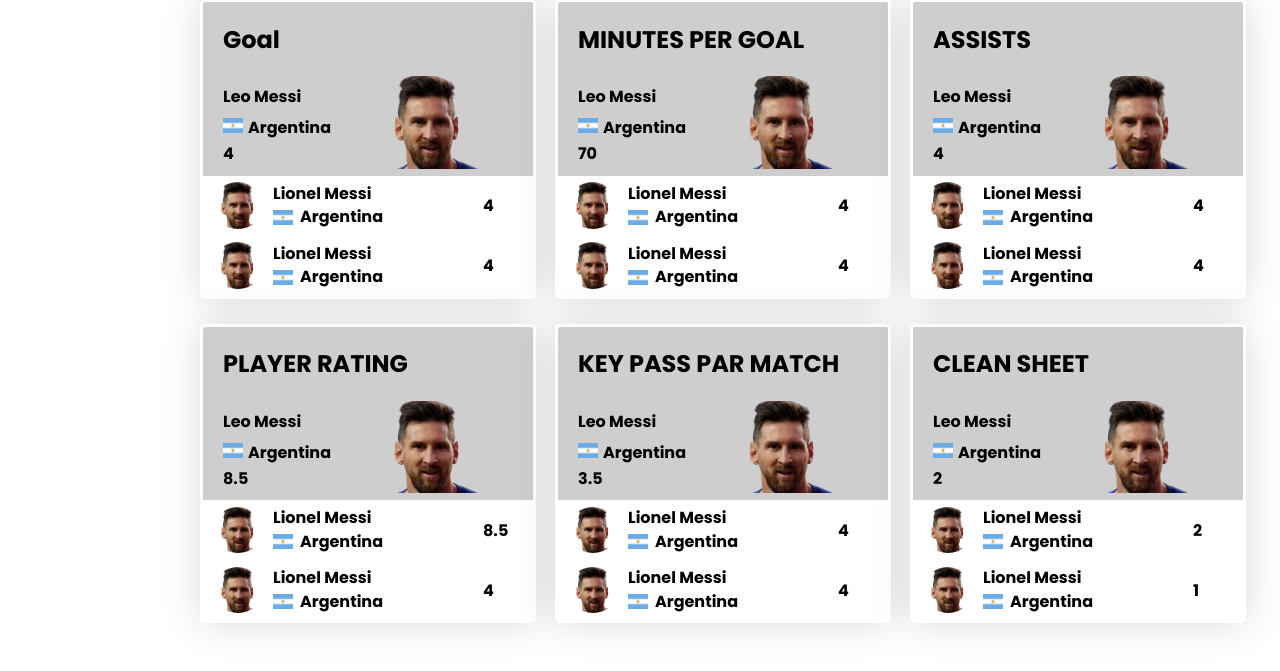
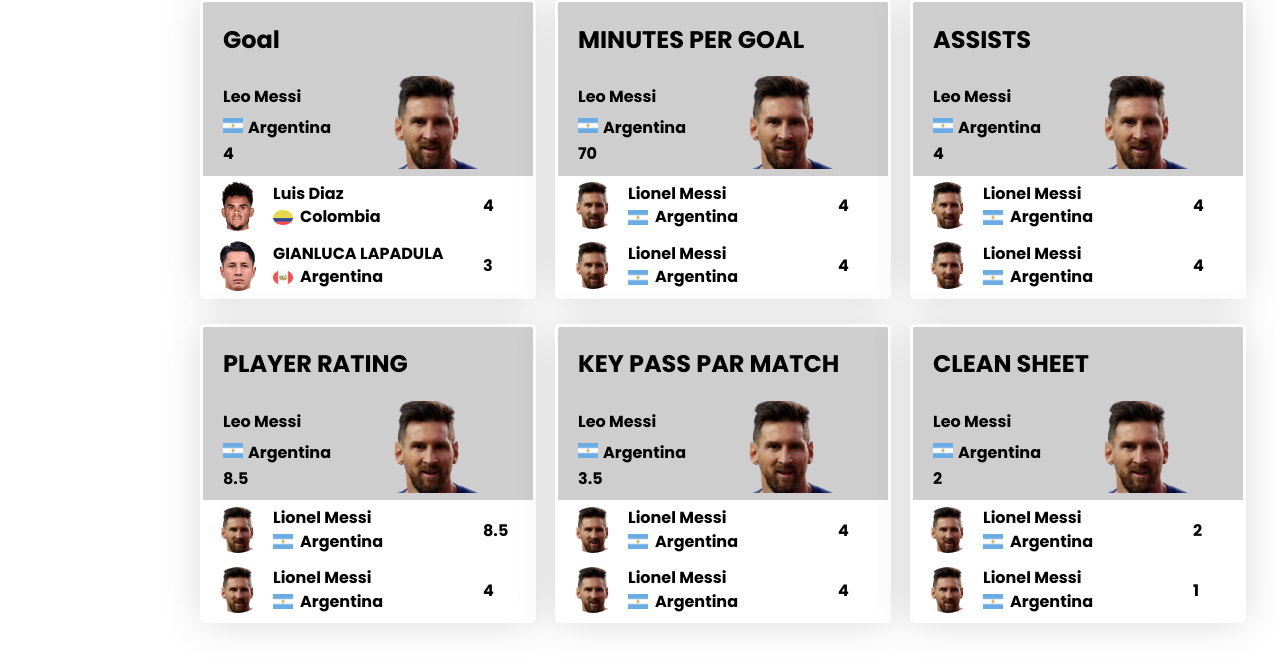
Before and after one commit to AbdullahSarder/football-website, a plain HTML site: page index.html in a window 1280 px wide. Shown: the part 3651-4322 px from the top of the page. Drawn offline with Linux system fonts and the light colour scheme.

Commit message:
Write Anything

```diff
--- a/index.html
+++ b/index.html
@@ -210,12 +210,12 @@
                     <!-- Other player -->
                     <div class="other-pl">
                         <div class="opimg">
-                            <img src="images/messipp.png" alt="">
+                            <img src="images/ddd.png" alt="">
                         </div>
                         <div class="opinfo">
-                            <p>Lionel Messi</p>
+                            <p>Luis Diaz</p>
                             <div class="opcon">
-                                <img src="images/Flag-Argentina.jpg" alt=""><label>Argentina</label>
+                                <img src="images/colombil.png" alt=""><label>Colombia</label>
                             </div>
 
                         </div>
@@ -227,17 +227,17 @@
                     <!-- Other player -->
                     <div class="other-pl other-pl2">
                         <div class="opimg">
-                            <img src="images/messipp.png" alt="">
+                            <img src="images/gian.png" alt="">
                         </div>
                         <div class="opinfo">
-                            <p>Lionel Messi</p>
+                            <p>GIANLUCA LAPADULA</p>
                             <div class="opcon">
-                                <img src="images/Flag-Argentina.jpg" alt=""><label>Argentina</label>
+                                <img src="images/perul.png" alt=""><label>Argentina</label>
                             </div>
 
                         </div>
                         <div class="opstats">
-                            <p>4</p>
+                            <p>3</p>
                         </div>
                     </div>
                     <!-- Other player -->
```
Also changed, not shown: images/brazill.png (added), images/colombil.png (added), images/ddd.png (added), images/gian.png (added), images/neymar.png (added), images/perul.png (added).
